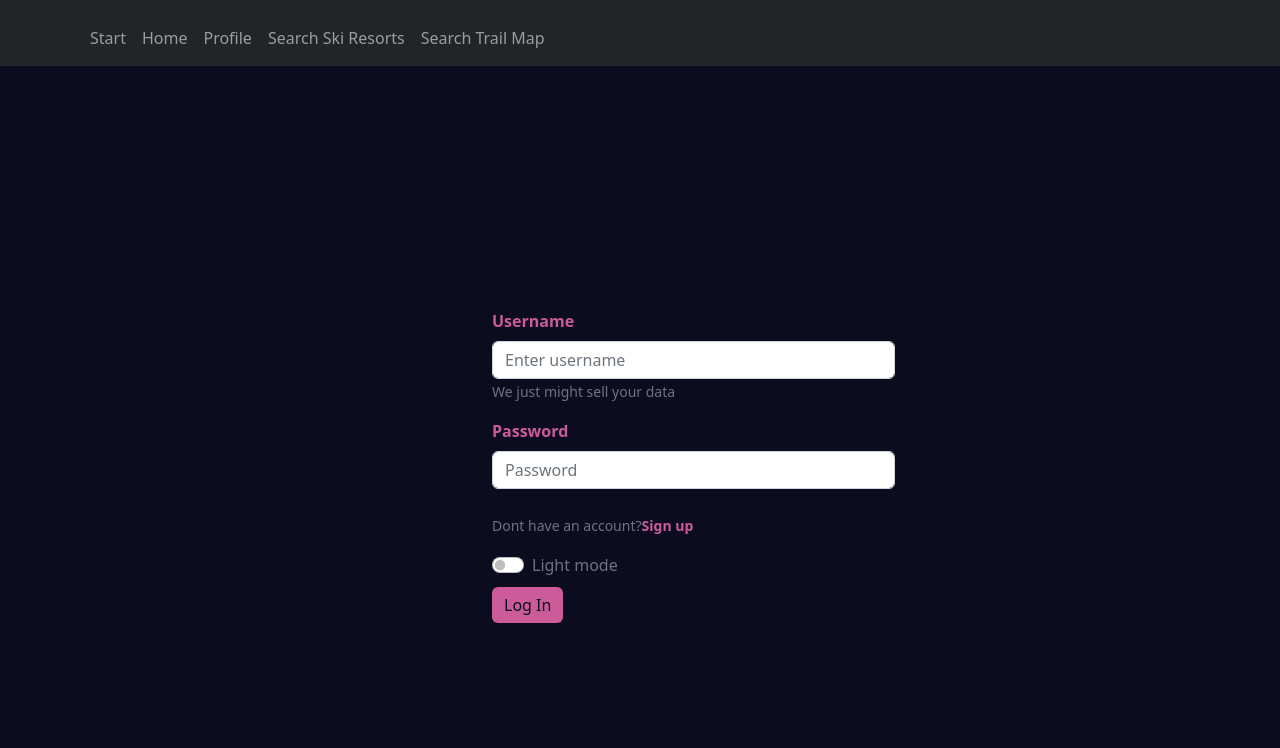
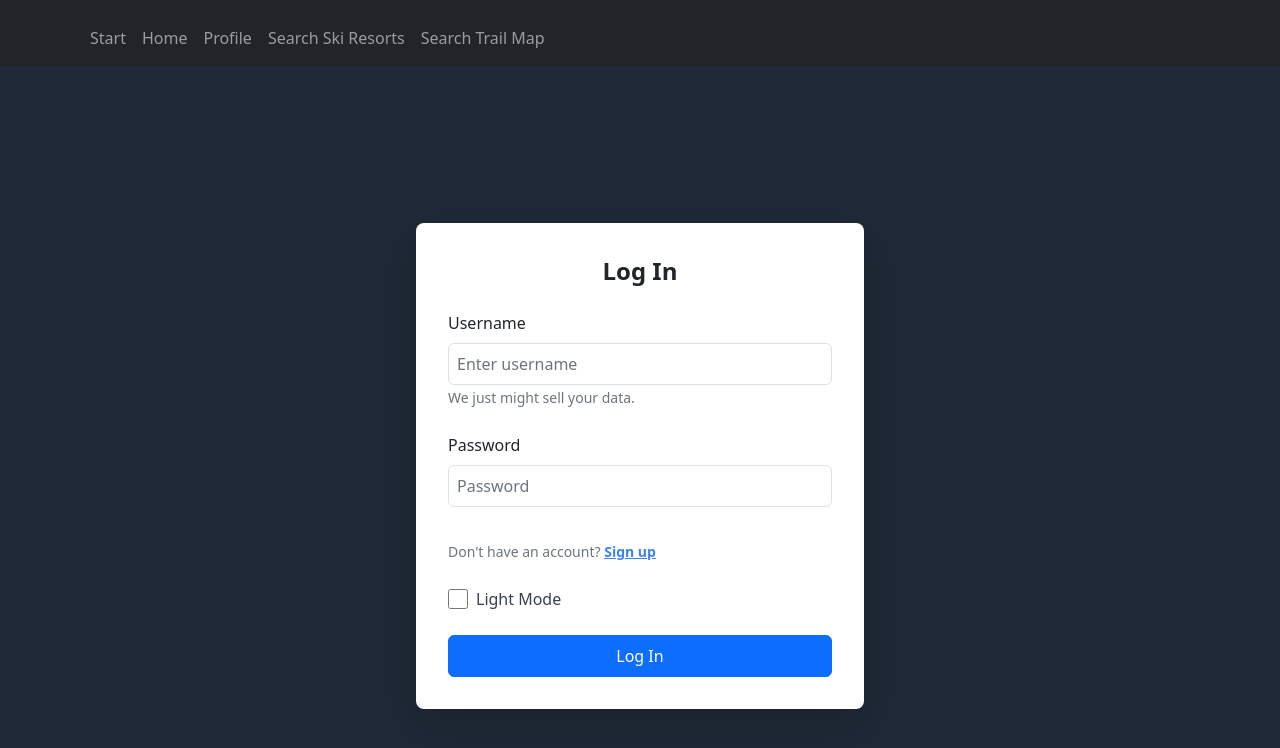
Before and after one commit to JashATSSU/New-england-ski, a React (Create React App) app in the folder frontend/: page /login in a window 1280 px wide. Shown: the top 748 px of the page. Built offline with nearby package versions, Linux system fonts and the light colour scheme.

Commit message:
tail wind in login page

```diff
--- a/frontend/src/components/pages/loginPage.js
+++ b/frontend/src/components/pages/loginPage.js
@@ -6,45 +6,32 @@ import Form from "react-bootstrap/Form";
 import getUserInfo from "../../utilities/decodeJwt";
 
 const PRIMARY_COLOR = "#cc5c99";
-const SECONDARY_COLOR = '#0c0c1f'
+const SECONDARY_COLOR = "#0c0c1f";
 const url = `${process.env.REACT_APP_BACKEND_SERVER_URI}/user/login`;
 
 const Login = () => {
-  const [user, setUser] = useState(null)
+  const [user, setUser] = useState(null);
   const [data, setData] = useState({ username: "", password: "" });
   const [error, setError] = useState("");
   const [light, setLight] = useState(false);
-  const [bgColor, setBgColor] = useState(SECONDARY_COLOR);
-  const [bgText, setBgText] = useState('Light Mode')
+  const [bgColor, setBgColor] = useState("bg-gray-800");
+  const [bgText, setBgText] = useState("Light Mode");
   const navigate = useNavigate();
-
-  let labelStyling = {
-    color: PRIMARY_COLOR,
-    fontWeight: "bold",
-    textDecoration: "none",
-  };
-  let backgroundStyling = { background: bgColor };
-  let buttonStyling = {
-    background: PRIMARY_COLOR,
-    borderStyle: "none",
-    color: bgColor,
-  };
 
   const handleChange = ({ currentTarget: input }) => {
     setData({ ...data, [input.name]: input.value });
   };
 
   useEffect(() => {
-
-    const obj = getUserInfo(user)
-    setUser(obj)
+    const obj = getUserInfo(user);
+    setUser(obj);
 
     if (light) {
-      setBgColor("white");
-      setBgText('Dark mode')
+      setBgColor("bg-white");
+      setBgText("Dark Mode");
     } else {
-      setBgColor(SECONDARY_COLOR);
-      setBgText('Light mode')
+      setBgColor("bg-gray-800");
+      setBgText("Light Mode");
     }
   }, [light]);
 
@@ -53,7 +40,7 @@ const Login = () => {
     try {
       const { data: res } = await axios.post(url, data);
       const { accessToken } = res;
-      //store token in localStorage
+      // Store token in localStorage
       localStorage.setItem("accessToken", accessToken);
       navigate("/home");
     } catch (error) {
@@ -67,77 +54,76 @@ const Login = () => {
     }
   };
 
-  if(user) {
-    navigate('/home')
-    return
+  if (user) {
+    navigate("/home");
+    return null;
   }
 
   return (
-    <>
-      <section className="vh-100">
-        <div className="container-fluid h-custom vh-100">
-          <div
-            className="row d-flex justify-content-center align-items-center h-100 "
-            style={backgroundStyling}>
-            <div className="col-md-8 col-lg-6 col-xl-4 offset-xl-1">
-              <Form>
-                <Form.Group className="mb-3" controlId="formBasicEmail">
-                  <Form.Label style={labelStyling}>Username</Form.Label>
+    <section className={`h-screen flex items-center justify-center ${bgColor}`}>
+      <div className="w-full max-w-md">
+        <div className="bg-white rounded-lg shadow-lg p-8">
+          <h2 className="text-2xl font-bold text-center mb-6">Log In</h2>
+          <Form onSubmit={handleSubmit}>
+            <Form.Group className="mb-4">
+              <Form.Label>Username</Form.Label>
               <Form.Control
-                    type="username"
+                type="text"
                 name="username"
                 onChange={handleChange}
                 placeholder="Enter username"
+                className="border rounded-md p-2 focus:outline-none focus:ring-2 focus:ring-blue-500"
+                required
               />
-                  <Form.Text className="text-muted">
-                    We just might sell your data
+              <Form.Text className="text-gray-500">
+                We just might sell your data.
               </Form.Text>
             </Form.Group>
-                <Form.Group className="mb-3" controlId="formBasicPassword">
-                  <Form.Label style={labelStyling}>Password</Form.Label>
+
+            <Form.Group className="mb-4">
+              <Form.Label>Password</Form.Label>
               <Form.Control
                 type="password"
                 name="password"
+                onChange={handleChange}
                 placeholder="Password"
-                    onChange={handleChange}
+                className="border rounded-md p-2 focus:outline-none focus:ring-2 focus:ring-blue-500"
+                required
               />
             </Form.Group>
-                <Form.Group className="mb-3" controlId="formBasicCheckbox">
-                  <Form.Text className="text-muted pt-1">
-                    Dont have an account?
-                    <span>
-                      <Link to="/signup" style={labelStyling}> Sign up
+
+            <Form.Group className="mb-4">
+              <Form.Text className="text-gray-500 pt-1">
+                Don't have an account?{" "}
+                <Link to="/signup" className="text-blue-500 font-bold">
+                  Sign up
                 </Link>
-                    </span>
               </Form.Text>
             </Form.Group>
-                <div class="form-check form-switch">
+
+            <div className="flex items-center mb-4">
               <input
-                    class="form-check-input"
                 type="checkbox"
-                    id="flexSwitchCheckDefault"
-                    onChange={() => { setLight(!light) }}
+                className="form-checkbox h-5 w-5 text-blue-600"
+                onChange={() => {
+                  setLight(!light);
+                }}
               />
-                  <label class="form-check-label" for="flexSwitchCheckDefault" className='text-muted'>
-                    {bgText}
-                  </label>
+              <label className="ml-2 text-gray-700">{bgText}</label>
             </div>
-                {error && <div style={labelStyling} className='pt-3'>{error}</div>}
+
+            {error && <div className="text-red-500 mb-4">{error}</div>}
             <Button
               variant="primary"
               type="submit"
-                  onClick={handleSubmit}
-                  style={buttonStyling}
-                  className='mt-2'
+              className="w-full bg-blue-500 hover:bg-blue-600 text-white font-bold py-2 px-4 rounded"
             >
               Log In
             </Button>
           </Form>
         </div>
       </div>
-        </div>
     </section>
-    </>
   );
 };
 
```
Lines whose indentation alone changed are shown as unchanged.
